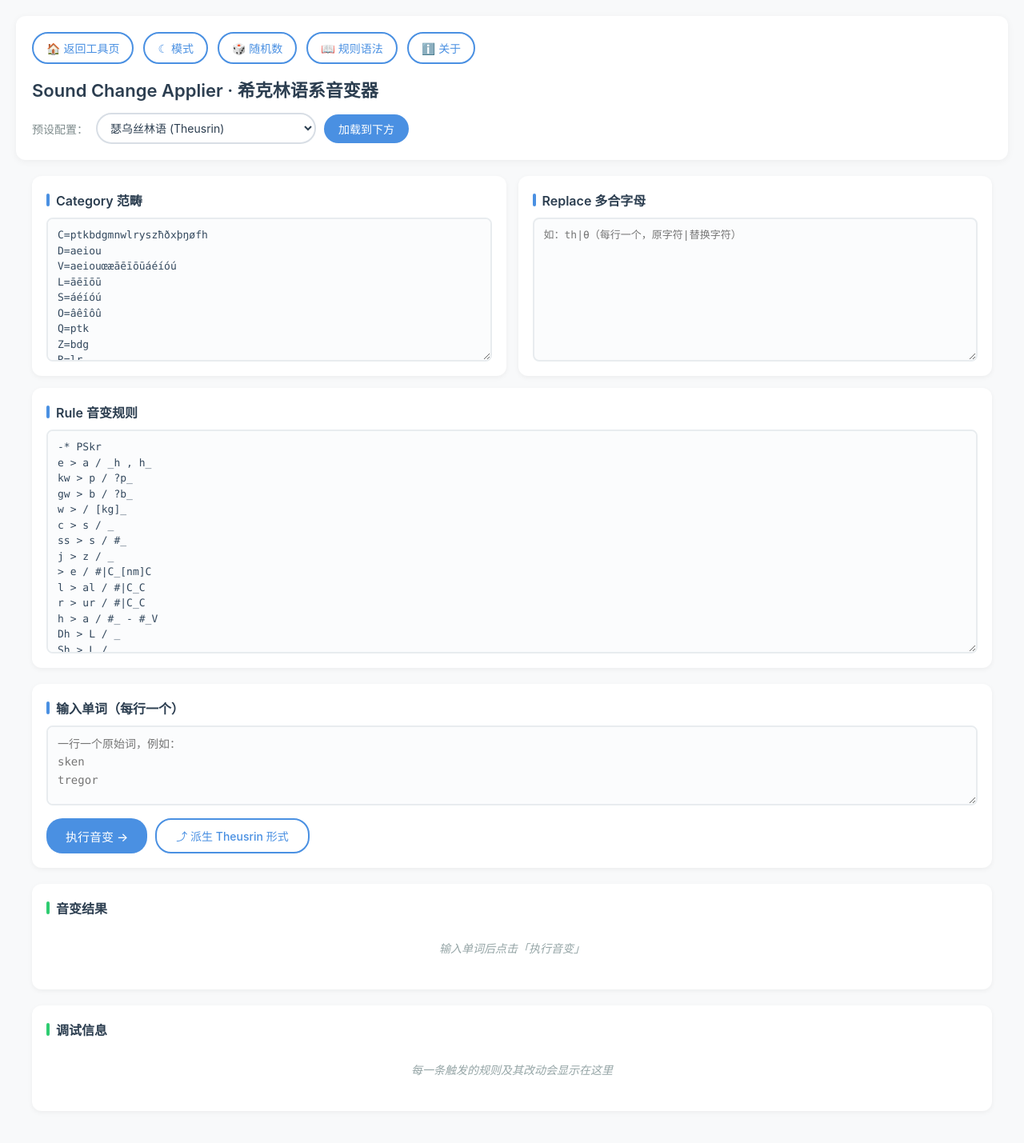
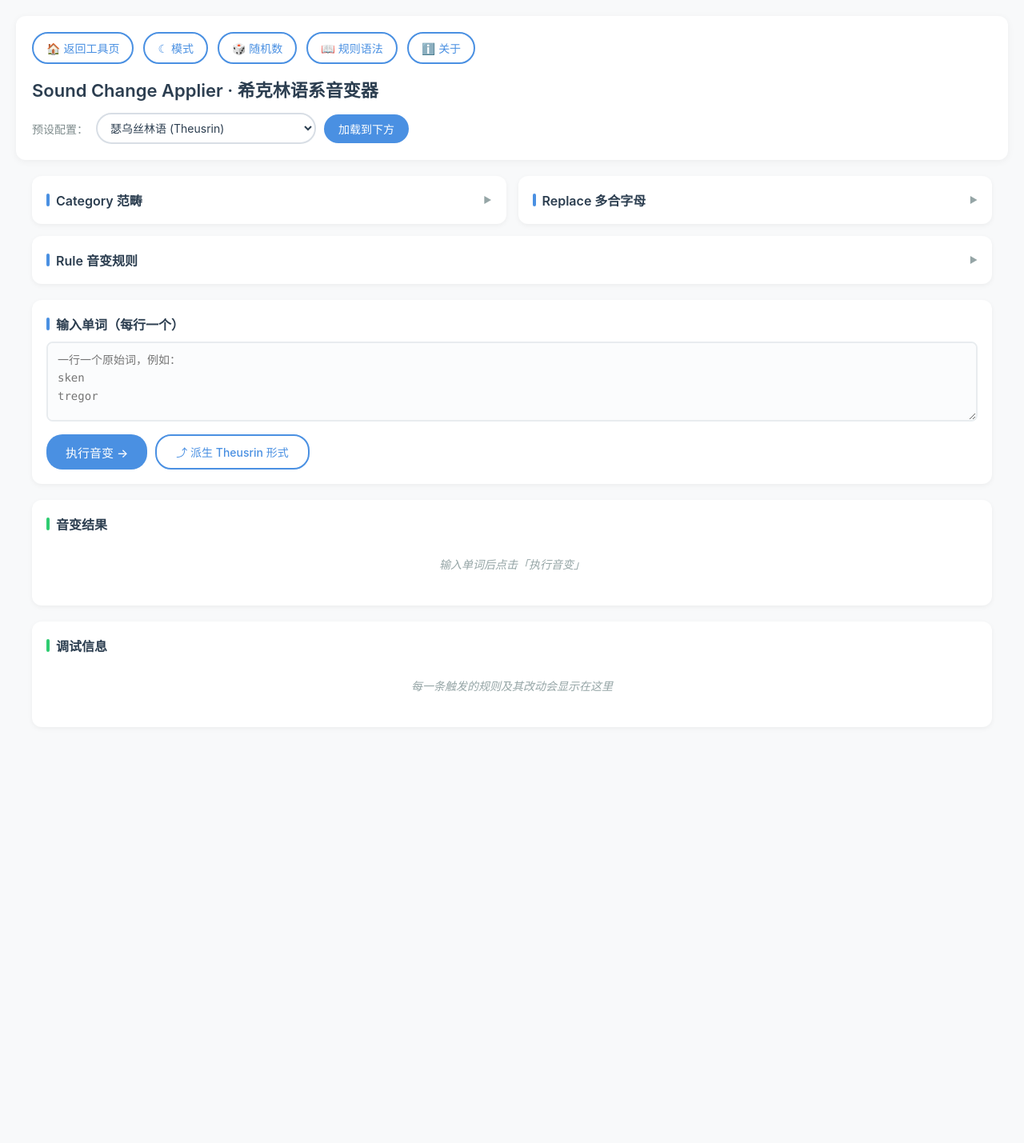
Before and after one commit to Kinnuch/kinnuch.github.io, a Jekyll site: the page laim/shikrin.assets/SCA/SCA.html, which Jekyll copies as it is, in a window 1280 px wide. Shown: the whole page at 80% size. Built offline with Jekyll 4.4.1, drawn with Linux system fonts in a browser that asks for light colours; after the commit the page ends 949 px from its top, so only the background shows below that.

Commit message:
hide modules that do not show up frequently

```diff
--- a/laim/shikrin.assets/SCA/SCA.html
+++ b/laim/shikrin.assets/SCA/SCA.html
@@ -91,18 +91,18 @@
 
     <div class="main-container">
         <div class="config-grid">
-            <div class="config-card">
-                <h3>Category 范畴</h3>
+            <details class="config-card">
+                <summary><h3>Category 范畴</h3></summary>
                 <textarea id="categoryInput" class="config-textarea" spellcheck="false" placeholder="如：V=aeiou"></textarea>
-            </div>
-            <div class="config-card">
-                <h3>Replace 多合字母</h3>
+            </details>
+            <details class="config-card">
+                <summary><h3>Replace 多合字母</h3></summary>
                 <textarea id="replaceInput" class="config-textarea" spellcheck="false" placeholder="如：th|θ（每行一个，原字符|替换字符）"></textarea>
-            </div>
-            <div class="config-card config-card-rule">
-                <h3>Rule 音变规则</h3>
+            </details>
+            <details class="config-card config-card-rule">
+                <summary><h3>Rule 音变规则</h3></summary>
                 <textarea id="ruleInput" class="config-textarea" spellcheck="false" placeholder="如：&#10;-* 阶段名&#10;e > a / _h"></textarea>
-            </div>
+            </details>
         </div>
 
         <div class="input-card">
--- a/laim/shikrin.assets/SCA/SCAStyle.css
+++ b/laim/shikrin.assets/SCA/SCAStyle.css
@@ -159,12 +159,38 @@ body {
     flex-direction: column;
 }
 
+details.config-card summary {
+    cursor: pointer;
+    list-style: none;
+    user-select: none;
+}
+
+details.config-card summary::-webkit-details-marker {
+    display: none;
+}
+
+details.config-card summary h3::after {
+    content: "▶";
+    font-size: 11px;
+    margin-left: auto;
+    transition: transform 0.2s;
+    color: #95a5a6;
+}
+
+details[open].config-card summary h3::after {
+    transform: rotate(90deg);
+}
+
+details.config-card .config-textarea {
+    margin-top: 10px;
+}
+
 .config-card-rule {
     grid-column: span 2;
 }
 
 .config-card h3 {
-    margin: 0 0 10px 0;
+    margin: 0;
     color: #2c3e50;
     font-size: 16px;
     font-weight: 600;
@@ -541,6 +567,10 @@ body {
     color: #e8e8e8;
 }
 
+[data-theme="dark"] details.config-card summary h3::after {
+    color: #666;
+}
+
 [data-theme="dark"] .config-textarea,
 [data-theme="dark"] .word-textarea {
     background: #1a1a2e;
```
